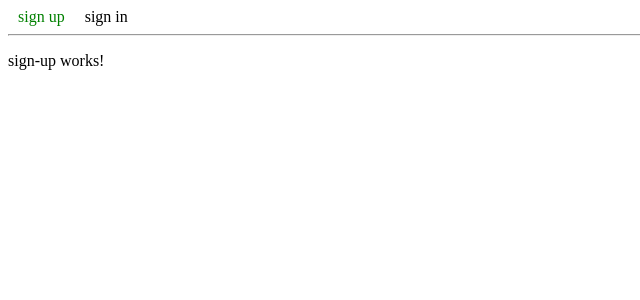
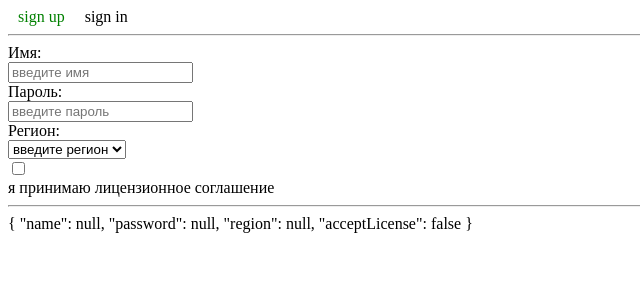
Before and after one commit to klimentru1986/angular-Inheritance, an Angular app: page /sign-up in a window 1280 px wide. Shown: the top 300 px of the page, without its empty margins (0-640 px from the left). Built offline with nearby package versions, Linux system fonts and the light colour scheme.

Commit message:
Начал обобщение форм

```diff
--- a/src/app/base/form/form-base.component.ts
+++ b/src/app/base/form/form-base.component.ts
@@ -0,0 +1,14 @@
+import { OnInit } from '@angular/core';
+import { FormGroup } from '@angular/forms';
+
+export abstract class FormBase implements OnInit {
+  /** Форма */
+  public abstract form: FormGroup;
+
+  ngOnInit() {
+    this.initForm();
+  }
+
+  /** Инициализация формы */
+  protected abstract initForm(): void;
+}
--- a/src/app/forms/sign-up/sign-up.component.html
+++ b/src/app/forms/sign-up/sign-up.component.html
@@ -1,3 +1,25 @@
-<p>
-  sign-up works!
-</p>
+<form [formGroup]="form">
+  <app-input [control]="form.get('name')"
+    label="Имя:"
+    placeholder="введите имя"
+    controlId="name"></app-input>
+
+  <app-input [control]="form.get('password')"
+    label="Пароль:"
+    placeholder="введите пароль"
+    type="password"
+    controlId="password"></app-input>
+
+  <app-select [control]="form.get('region')"
+    label="Регион:"
+    placeholder="введите регион"
+    type="region"
+    controlId="region"></app-select>
+
+  <app-checkbox [control]="form.get('acceptLicense')"
+    label="я принимаю лицензионное соглашение"
+    type="acceptLicense"
+    controlId="acceptLicense"></app-checkbox>
+</form>
+<hr/>
+<div>{{form.value | json}}</div>
--- a/src/app/forms/sign-up/sign-up.component.ts
+++ b/src/app/forms/sign-up/sign-up.component.ts
@@ -1,15 +1,27 @@
 import { Component, OnInit } from '@angular/core';
+import { FormBase } from '../../base/form/form-base.component';
+import { FormGroup, FormBuilder, Validators } from '@angular/forms';
 
 @Component({
   selector: 'app-sign-up',
   templateUrl: './sign-up.component.html',
   styleUrls: ['./sign-up.component.css']
 })
-export class SignUpComponent implements OnInit {
+export class SignUpComponent extends FormBase {
+  /** Форма */
+  public form: FormGroup;
 
-  constructor() { }
-
-  ngOnInit() {
+  constructor(private fb: FormBuilder) {
+    super();
   }
 
+  /** Инициализация формы */
+  protected initForm(): void {
+    this.form = this.fb.group({
+      name: [null, [Validators.required]],
+      password: [null, [Validators.required]],
+      region: [null, [Validators.required]],
+      acceptLicense: [false, [Validators.requiredTrue]]
+    });
+  }
 }
```
